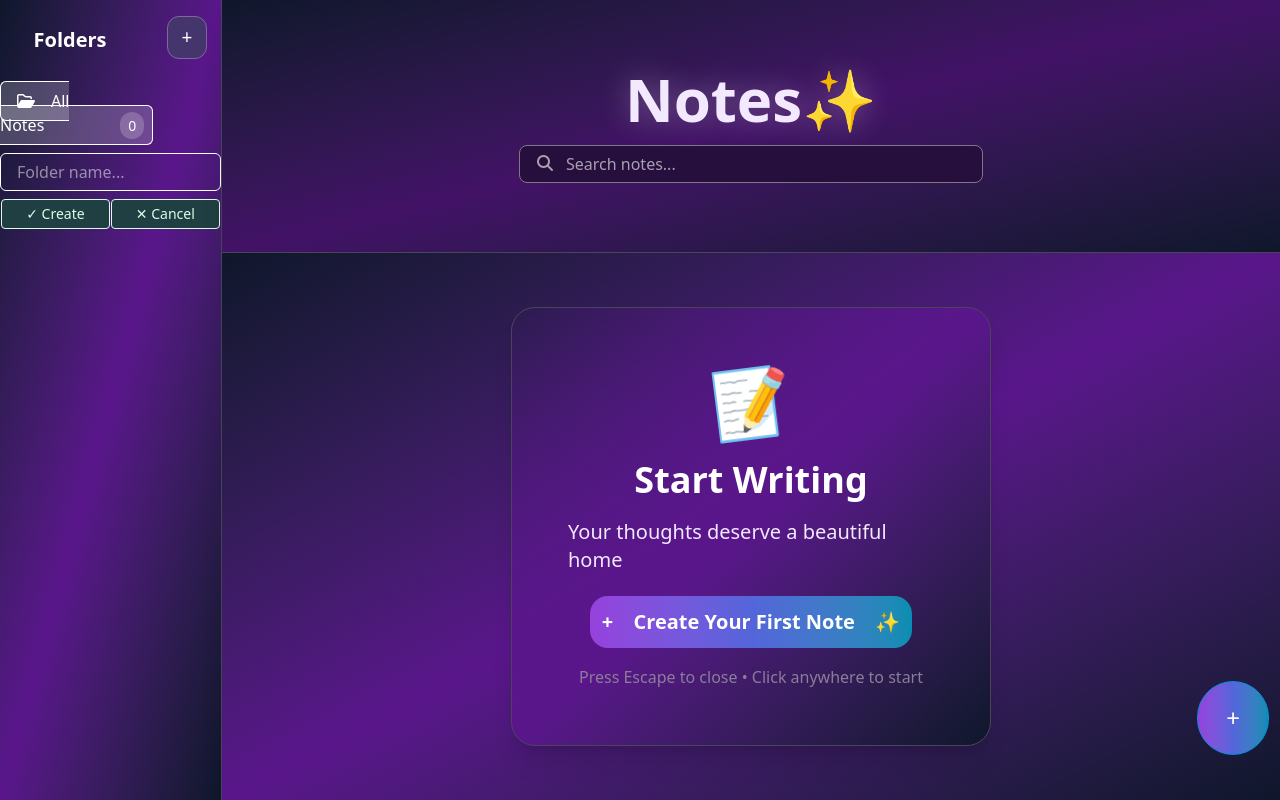
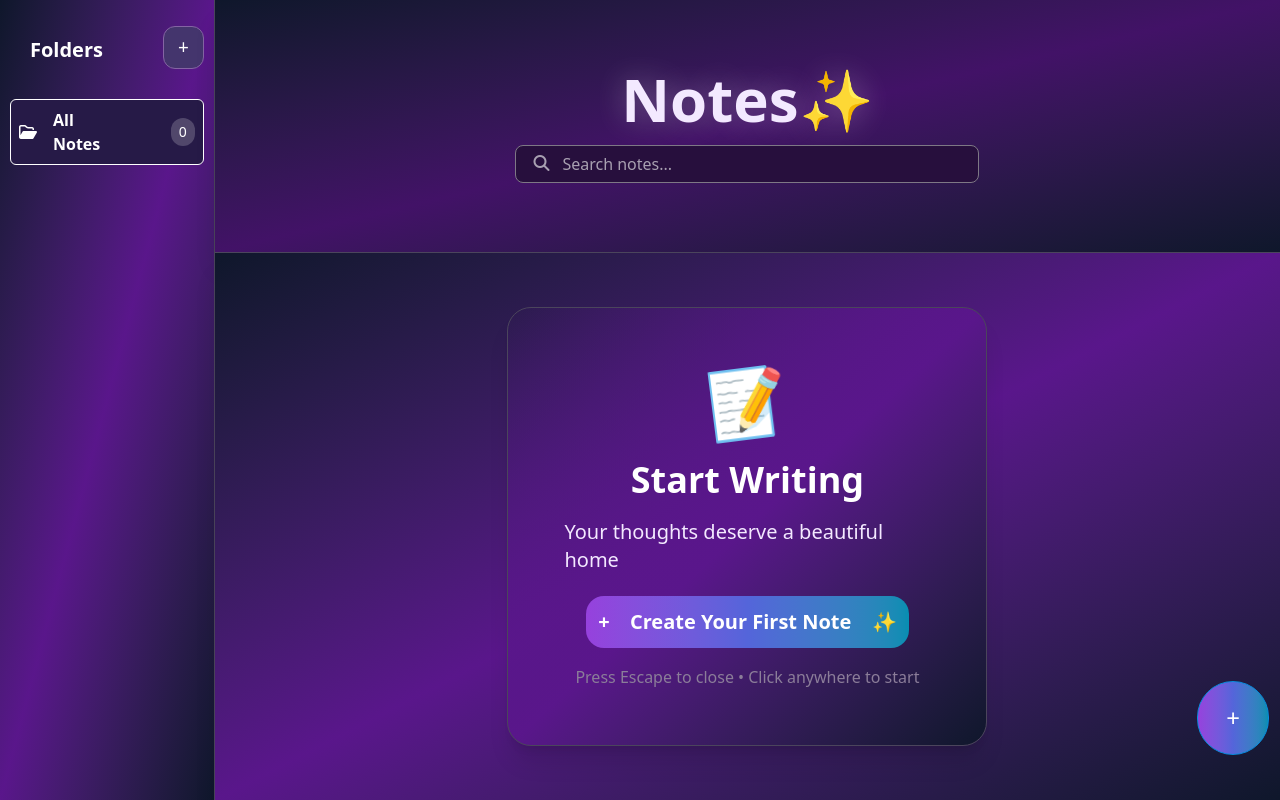
Before and after one commit to NwakanmaEmmanuel/Mini-Note-Board, a React (Vite) app: page / in a window 1280 px wide. Built offline with nearby package versions, Linux system fonts and the light colour scheme.

Commit message:
added togler for folder

```diff
--- a/src/components/Sidebar.jsx
+++ b/src/components/Sidebar.jsx
@@ -1,38 +1,45 @@
-import React from 'react'
+import React, { useState } from 'react'
 
 function Sidebar() {
+
+
+  const [showFolder, setShowFolder] = useState(false)
+
+
+
   return (
-    <div className='bg-linear-to-br from-slate-900 via-purple-900 to-slate-900 shadow-xl backdrop-blur-lg border-r border-[#4b455c] w-[248px] h-screen flex flex-col items-center basis-[15.5%]'>
+    <div className='bg-linear-to-br from-slate-900 via-purple-900 to-slate-900 shadow-xl backdrop-blur-lg border-r border-[#4b455c] p-2.5  h-screen flex flex-col items-center basis-[15.5%]'>
       <div className='flex  py-4 pl-5 items-center mb-2 '>
           <h3 className='text-xl text-white font-bold  '>Folders</h3>
-          <button className=" text-[19px] px-3.5 py-1.5 ml-[60px] text-white p-4 bg-[#44356d] rounded-xl outline-0  border border-[#8464a3] mb-1.5 hover:bg-[#392c54] ">+</button>
+          <button onClick={ () => setShowFolder(true)} className=" text-[19px] px-3.5 py-1.5 ml-[60px] text-white p-4 bg-[#44356d] rounded-xl outline-0  border border-[#8464a3] mb-1.5 hover:bg-[#392c54] ">+</button>
       </div>
 
-      <div>
-        <span className="p-2  pl-4  backdrop-blur-sm bg-white/20 text-white border-white border  rounded-md hover:bg-[#E9EbEF] hover:text-black ">
+        <div className="p-2 flex items-center justify-center backdrop-blur-sm bg-[#261a47]   text-white border-white border  rounded-md hover:bg-[#E9EbEF] hover:text-black ">
           <i className="fa-regular  fa-folder-open"></i>
-          <span className='ml-4'>All Notes</span>
-          <span className='ml-19 rounded-full px-2 py-1 bg-white/20 text-sm'>0</span>
-        </span>
+          <span className='font-semibold ml-4'>All Notes</span>
+          <span className='ml-[67px] rounded-full px-2 py-1 bg-white/20 text-sm'>0</span>
         </div>
-
+      {showFolder &&
         <div>
           <input
             type="text"
             placeholder='Folder name...'
-          className='border  border-white rounded-md font-normal flex items-center justify-center mt-4  p-1.5 pl-4 focus:border-3 focus:outline-[#4a445b]   text-base text-white placeholder:text-white/50
-                    w-[221px] '
+            className='border  border-white rounded-md font-normal flex items-center justify-center w-full mt-4  p-1.5 pl-4 focus:border-3 focus:outline-[#4a445b]  bg-[#261a47]  text-base text-white placeholder:text-white/50  '
           />
-
             <div className='flex items-center justify-evenly mt-2'>
-          <button className='px-6 py-1 font-medium  text-[#dcfce7] border bg-[#203f42] rounded-sm text-sm '>
+            <button
+              className='px-6 py-1 font-medium  text-[#dcfce7] border bg-[#203f42] hover:bg-[#264b4e] rounded-sm text-sm '>
               ✓  Create
             </button>
-          <button className='px-6 py-1 font-medium text-[#dcfce7] border bg-[#203f42] rounded-sm text-sm  '>
+            <button
+            onClick={() => setShowFolder(false)}
+            className='px-6 py-1 font-medium text-[#dcfce7] border bg-[#203f42] hover:bg-[#264b4e] rounded-sm text-sm  '>
               ✕  Cancel
             </button>
           </div>
+
         </div>
+      }
 
     </div>
   )
```
Lines whose indentation alone changed are shown as unchanged.
